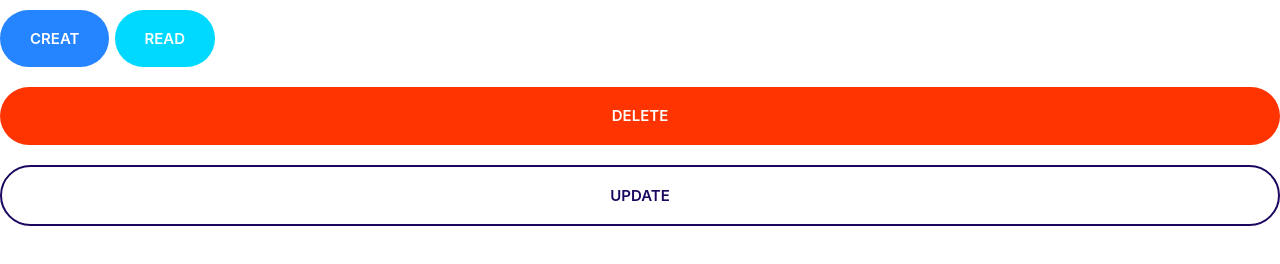
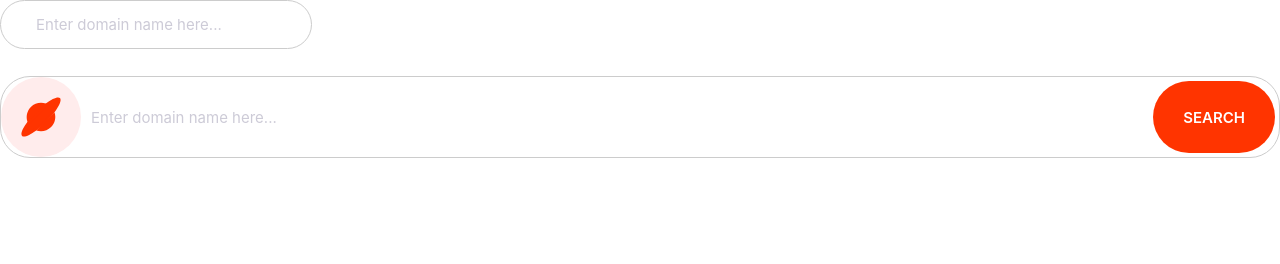
Before and after one commit to mossihashemi/coco, a plain HTML site: page index.html in a window 1280 px wide. Drawn offline with Linux system fonts and the light colour scheme.

Commit message:
Add simple input and input group component

```diff
--- a/css/styles.css
+++ b/css/styles.css
@@ -247,3 +247,51 @@ a {
     font-size: 1.5rem;
   }
 }
+
+/* Inputs
+---------------------------------------------------------- */
+.input {
+  border-radius: var(--border-radius);
+  border: 1px solid var(--color-border);
+  color: var(--color-Headings);
+  font-size: 1.5rem;
+  outline: 0;
+  padding: 1.5rem 3.5rem;
+}
+
+/* psudo element selector */
+::placeholder {
+  color: #cdcbd7;
+}
+
+.input-group {
+  border: 1px solid var(--color-border);
+  border-radius: var(--border-radius);
+  display: flex;
+}
+
+/* nesting , here means=> if an input field is inside an input-group*/
+.input-group .input {
+  border: 0;
+  flex-grow: 1;
+  padding: 1.5rem 1rem;
+  overflow: auto;
+}
+
+.input-group .btn {
+  margin: 4px;
+}
+
+.input-group .icon-container {
+  display: none;
+}
+
+@media screen and (min-width: 1024px) {
+  .input {
+    font-size: 1.5rem;
+  }
+
+  .input-group .icon-container {
+    display: flex;
+  }
+}
--- a/index.html
+++ b/index.html
@@ -1,20 +1,37 @@
 <!DOCTYPE html>
 <html lang="en">
-<head>
-    <meta charset="UTF-8">
-    <meta http-equiv="X-UA-Compatible" content="IE=edge">
-    <meta name="viewport" content="width=device-width, initial-scale=1.0">
-    <link rel="stylesheet" href="./css/normalize.css">
-    <link rel="stylesheet" href="./css/styles.css">
+  <head>
+    <meta charset="UTF-8" />
+    <meta http-equiv="X-UA-Compatible" content="IE=edge" />
+    <meta name="viewport" content="width=device-width, initial-scale=1.0" />
+    <link rel="stylesheet" href="./css/normalize.css" />
+    <link rel="stylesheet" href="./css/styles.css" />
     <title>CoCo</title>
+  </head>
+  <body>
+    <input
+      type="text"
+      name=""
+      id=""
+      class="input"
+      placeholder="Enter domain name here..."
+    />
+   <br><br>
+    <div class="input-group">
+      <span class="icon-container">
+        <svg class="icon icon--primary">
+          <use xlink:href="images/sprite.svg#8-saturn"></use>
+        </svg>
+      </span>
 
-</head>
-<body>
-
-    <button class="btn btn--primary ">Creat</button>
-    <button class="btn btn--secondary ">Read</button>
-    <button class="btn btn--accent btn--block">Delete</button>
-    <button class="btn btn--outline btn--block">Update</button>
-
-</body>
+      <input
+        type="text"
+        name=""
+        id=""
+        class="input"
+        placeholder="Enter domain name here..."
+      />
+      <button class="btn btn--accent">Search</button>
+    </div>
+  </body>
 </html>
```
Also changed, not shown: components/icons.html (+5 -0 lines), components/inputs.html (added, +24 -0 lines).
